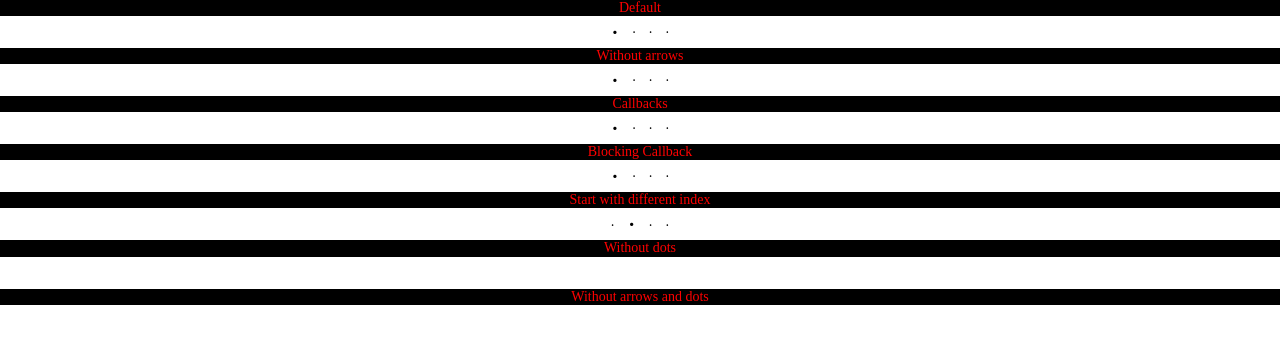
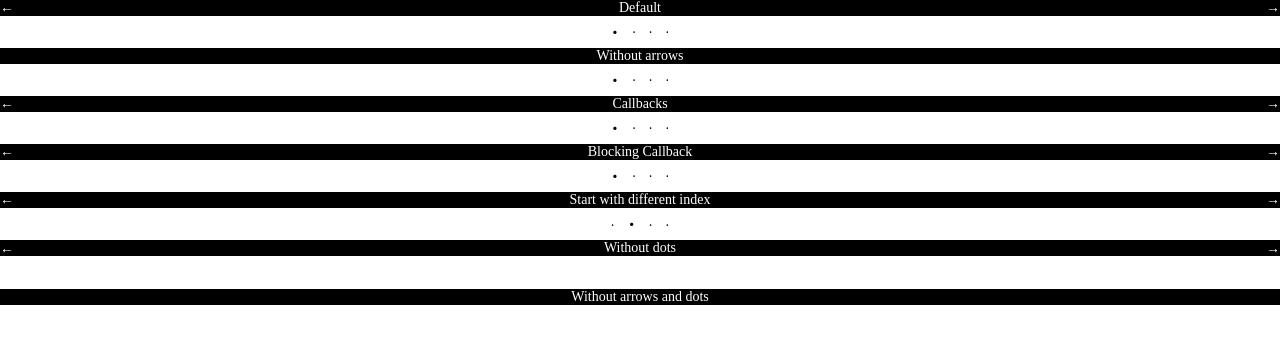
Before and after one commit to electerious/basicSlider, a website: page demos/default.html in a window 1280 px wide. Drawn offline with nearby package versions, Linux system fonts and the light colour scheme.

```diff
--- a/demos/default.html
+++ b/demos/default.html
@@ -23,9 +23,13 @@
 			color: white;
 		}
 
-		.slider {
-			color: red;
+		.basicSlider__slide {
+			color: white;
 			background: black;
+		}
+
+		.basicSlider__arrow {
+			color: white;
 		}
 
 	</style>
```
Also changed, not shown: README.md.
